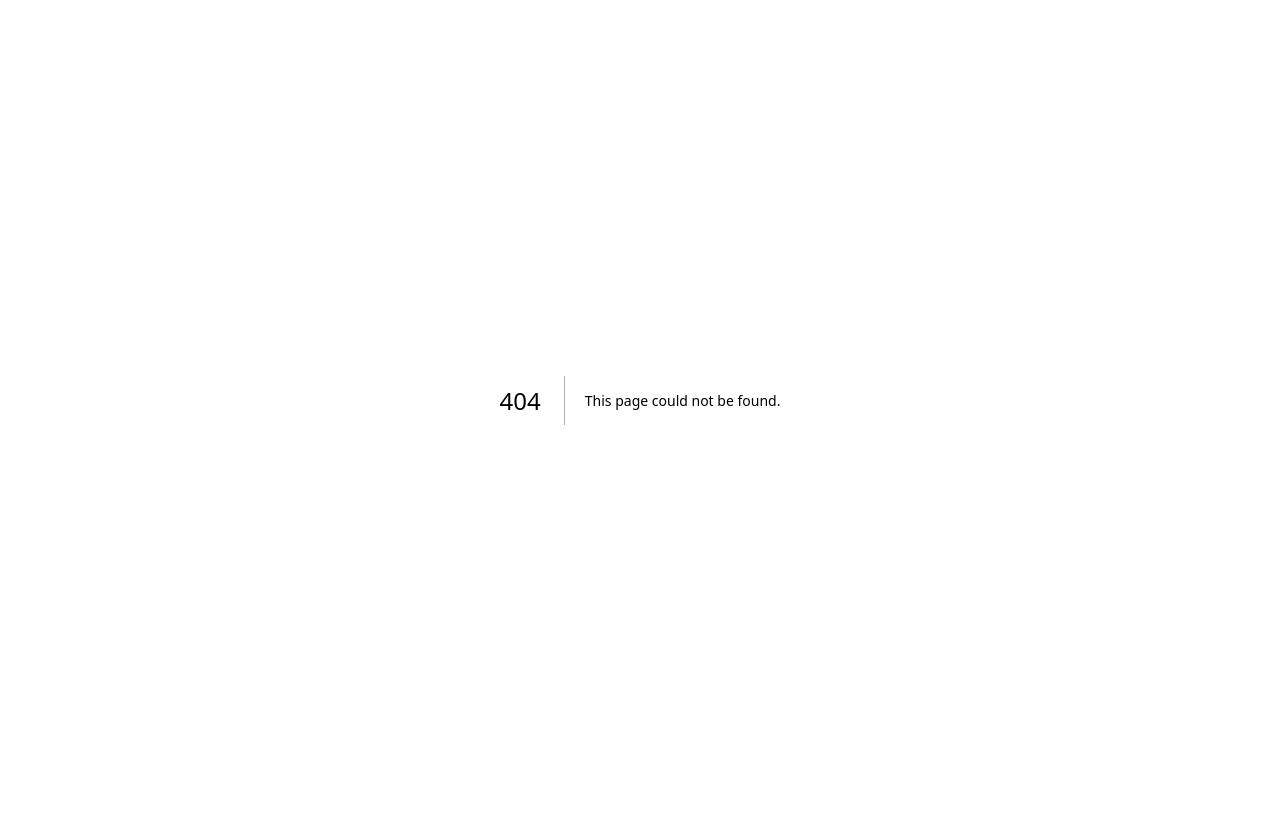
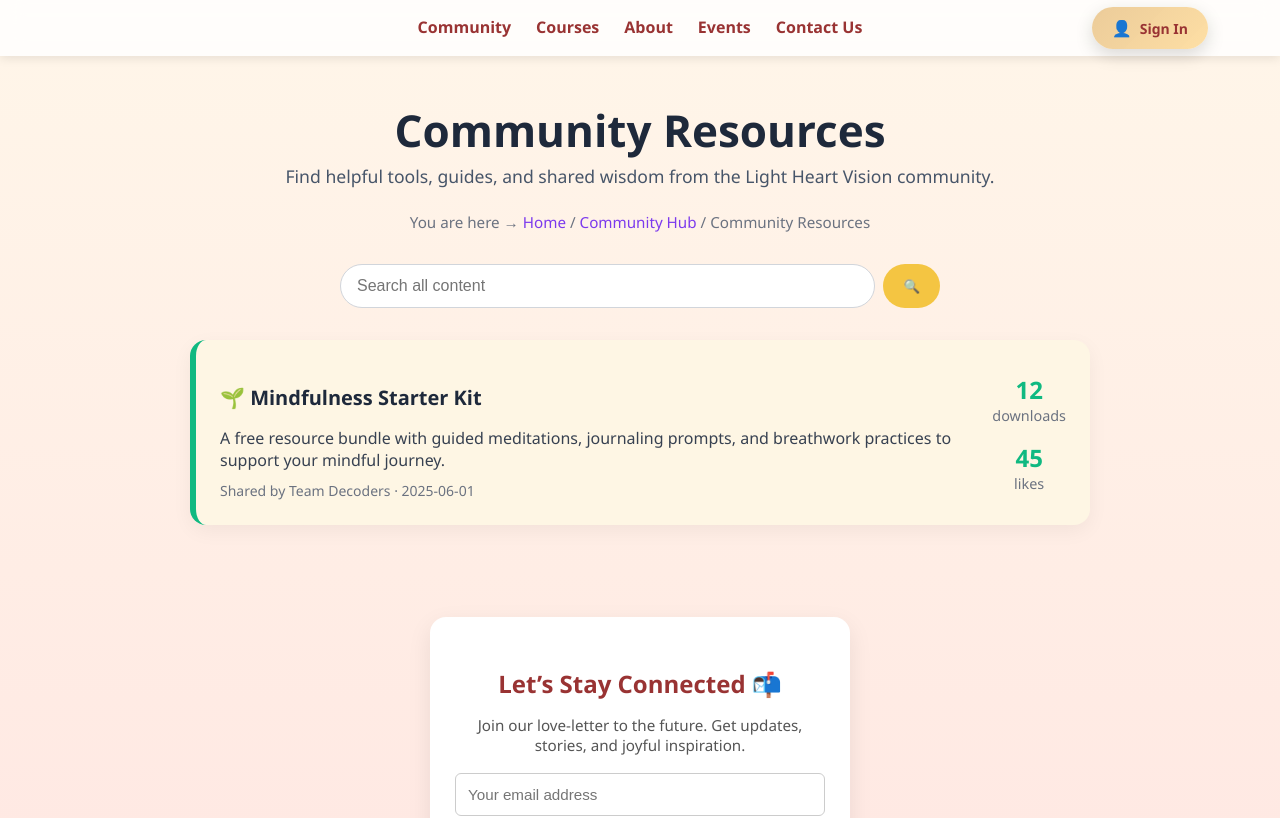
Before and after one commit to josiahbasilio/Light-Heart-Vision, a Next.js app in the folder light-heart-vision/: page /hub/community-resources in a window 1280 px wide. Before the commit this address had no page. Shown: the top 818 px of the page. Built offline with nearby package versions, Linux system fonts and the light colour scheme.

Commit message:
Community resource page in progress

```diff
--- /dev/null
+++ b/light-heart-vision/src/app/hub/community-resources/community-resources.css
@@ -0,0 +1,61 @@
+@import '../hub.css';
+
+/* Main Layout */
+.resources-main {
+  padding-top: 100px;
+}
+
+/* Resource Card */
+.resource-card {
+  display: flex;
+  justify-content: space-between;
+  background-color: #fef6e4;
+  border-left: 6px solid #10b981;
+  padding: 1.5rem;
+  border-radius: 1rem;
+  margin: 2rem auto;
+  max-width: 900px;
+  box-shadow: 0 6px 20px rgba(0, 0, 0, 0.05);
+  gap: 2rem;
+}
+
+.resource-content {
+  flex: 1;
+}
+
+.resource-content h3 {
+  font-size: 1.25rem;
+  font-weight: 700;
+  color: #1e293b;
+  margin-bottom: 0.5rem;
+}
+
+.resource-content p {
+  font-size: 1rem;
+  color: #374151;
+  margin-bottom: 0.5rem;
+}
+
+.posted-by {
+  font-size: 0.875rem;
+  color: #6b7280;
+}
+
+.resource-stats {
+  display: flex;
+  flex-direction: column;
+  justify-content: center;
+  gap: 1rem;
+  text-align: center;
+}
+
+.stat {
+  font-size: 0.9rem;
+  color: #6b7280;
+}
+
+.stat strong {
+  display: block;
+  font-size: 1.5rem;
+  color: #10b981;
+}
--- /dev/null
+++ b/light-heart-vision/src/app/hub/community-resources/page.js
@@ -0,0 +1,69 @@
+"use client";
+import "./community-resources.css";
+import Link from "next/link";
+import Header from "@/components/Header";
+import Footer from "@/components/Footer";
+
+export default function CommunityResources() {
+  return (
+    <>
+      <Header />
+
+      <main className="resources-main">
+        {/* Header */}
+        <div className="hub-header">
+          <h1>Community Resources</h1>
+          <p className="hub-subtitle">
+            Find helpful tools, guides, and shared wisdom from the Light Heart
+            Vision community.
+          </p>
+        </div>
+
+        {/* Breadcrumb */}
+        <div className="hub-breadcrumb">
+          You are here →{" "}
+          <Link href="/" className="hub-link">
+            Home
+          </Link>{" "}
+          /{" "}
+          <Link href="/hub" className="hub-link">
+            Community Hub
+          </Link>{" "}
+          / Community Resources
+        </div>
+
+        {/* Search Bar */}
+        <div className="hub-search-container">
+          <input type="text" placeholder="Search all content" />
+          <button>🔍</button>
+        </div>
+
+        {/* Featured Resource Section */}
+        <div className="resource-card">
+          <div className="resource-content">
+            <h3>🌱 Mindfulness Starter Kit</h3>
+            <p>
+              A free resource bundle with guided meditations, journaling
+              prompts, and breathwork practices to support your mindful journey.
+            </p>
+            <span className="posted-by">
+              Shared by Team Decoders · 2025-06-01
+            </span>
+          </div>
+          <div className="resource-stats">
+            <div className="stat">
+              <strong>12</strong>
+              <span>downloads</span>
+            </div>
+            <div className="stat">
+              <strong>45</strong>
+              <span>likes</span>
+            </div>
+          </div>
+        </div>
+      </main>
+
+      <Footer />
+    </>
+  );
+}
--- a/light-heart-vision/src/app/hub/page.js
+++ b/light-heart-vision/src/app/hub/page.js
@@ -10,7 +10,7 @@ export default function Hub() {
       icon: "📅",
       title: "Events",
       desc: "Upcoming community events, workshops, and meetups.",
-      href: "/hub/events-calendar",
+      href: "/hub/events-calendar", // This is important, links to events calendar page.
     },
     {
       icon: "🫶",
@@ -22,6 +22,7 @@ export default function Hub() {
       icon: "📚",
       title: "Community Resources",
       desc: "Find guides, tools, and content shared by members.",
+      href: "/hub/community-resources", // This is important, links to community resource page.
     },
     {
       icon: "🧘‍♀️",
```
